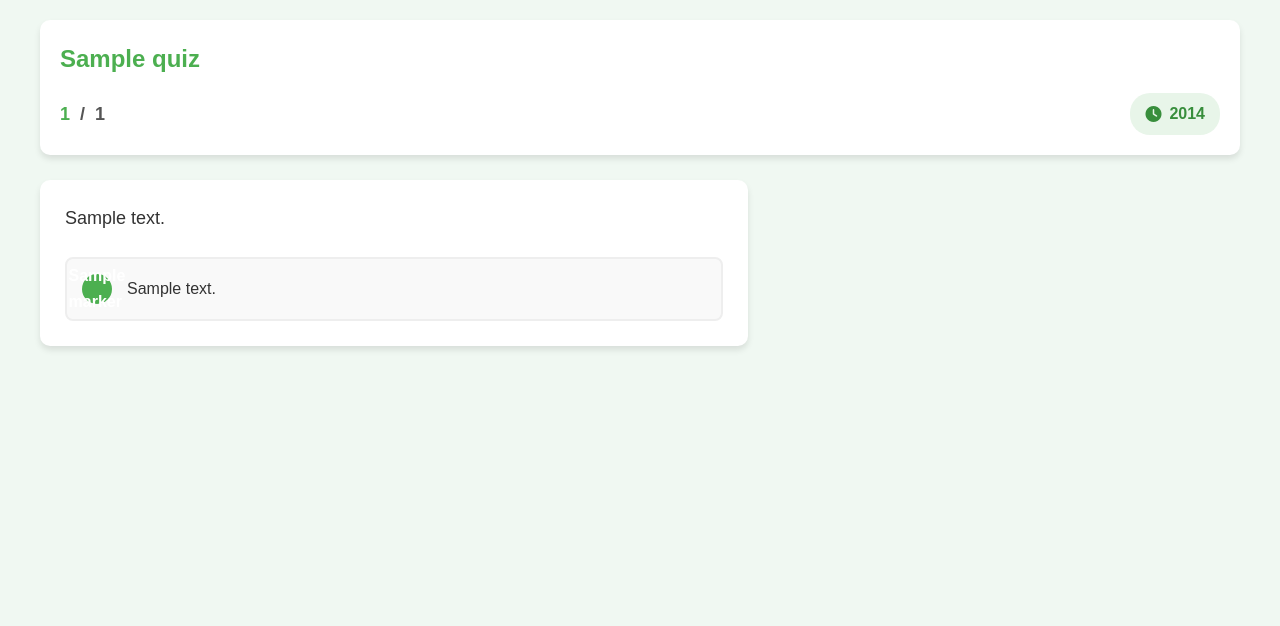
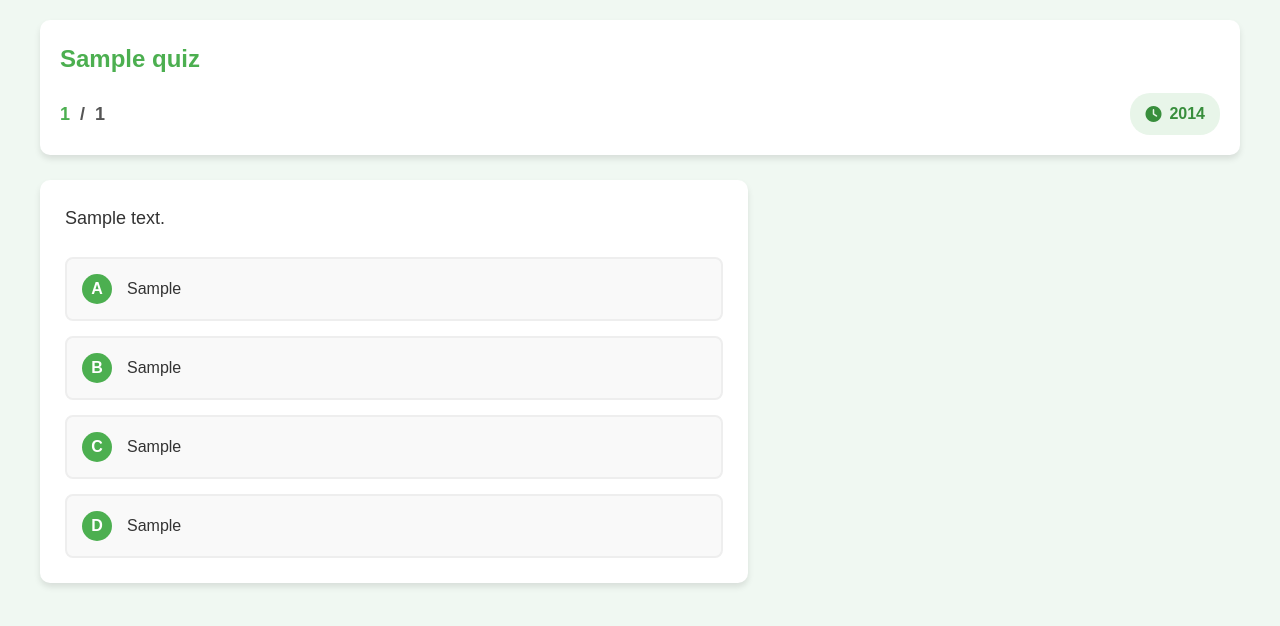
Before and after one commit to Thrithwaka/LearnLens, a Python web app: template templates/take_quiz.html in a window 1280 px wide. Shown: the top 626 px of the page. Run offline with Jinja, Linux system fonts and the light colour scheme; the template is opened without the code that fills it: most values are stand-ins (such as "Sample title", 1, 10 or a date in 2020); some libraries are stand-ins or nearby versions.

Commit message:
Update app logic and quiz-related templates

```diff
--- a/app.py
+++ b/app.py
@@ -1338,6 +1338,7 @@ def quiz_result(quiz_id):
         format_datetime=format_datetime,
         emotion_summary=emotion_summary
     )
+
 @app.route('/quiz/join/<access_code>')
 def join_quiz_by_link(access_code):
     """Join a quiz directly using an access code from a link"""
--- a/templates/take_quiz.html
+++ b/templates/take_quiz.html
@@ -184,20 +184,27 @@
                     </div>
                 {% endif %}
 
-                <!-- Updated options container -->
                 <div class="options-container">
-                    {% for option in options %}
-                    <div class="option" data-option="{{ option.key }}">
-                        <span class="option-marker">{{ option.marker }}</span>
-                        <span class="option-text">{{ option.text }}</span>
+                    <div class="option" data-option="option1">
+                        <span class="option-marker">A</span>
+                        <span class="option-text">{{ question.option1 }}</span>
                     </div>
-                    {% endfor %}
+
+                    <div class="option" data-option="option2">
+                        <span class="option-marker">B</span>
+                        <span class="option-text">{{ question.option2 }}</span>
+                    </div>
+
+                    <div class="option" data-option="option3">
+                        <span class="option-marker">C</span>
+                        <span class="option-text">{{ question.option3 }}</span>
+                    </div>
+
+                    <div class="option" data-option="option4">
+                        <span class="option-marker">D</span>
+                        <span class="option-text">{{ question.option4 }}</span>
+                    </div>
                 </div>
-
-                <!-- Hidden field to store option order -->
-                {% if quiz.shuffle_options %}
-                <input type="hidden" id="option_order" name="option_order" value="{{ options|map(attribute='key')|list|tojson }}">
-                {% endif %}
             </div>
 
             {% if use_facial_analysis %}
@@ -334,7 +341,6 @@
             let timeRemaining = quizData.timeLimit;
             let questionTimer;
             let overallTimer;
-            let startTime = Date.now(); // Track when the question was loaded
 
             // Question timer
             const questionTimerElement = document.getElementById('question-timer');
@@ -384,11 +390,6 @@
                 }, 1000);
             }
 
-            // Calculate answer time function
-            function calculateAnswerTime() {
-                return (Date.now() - startTime) / 1000; // Time in seconds
-            }
-
             // Option selection
             const options = document.querySelectorAll('.option');
             options.forEach(option => {
@@ -403,7 +404,7 @@
                     selectedOption = this.getAttribute('data-option');
 
                     // Store answer time
-                    answerTime = calculateAnswerTime();
+                    answerTime = quizData.timeLimit - timeRemaining;
 
                     // Auto-submit after a short delay
                     setTimeout(submitAnswer, 500);
@@ -426,14 +427,14 @@
             }
 
             // Initialize facial analysis if enabled
-            if (quizData.useFacialAnalysis === 'true') {
+            if (quizData.useFacialAnalysis) {
                 const toggleCameraBtn = document.getElementById('toggle-camera');
                 const cameraStatus = document.getElementById('camera-status');
                 const videoElement = document.getElementById('webcam');
 
                 // Set up camera toggle button
                 toggleCameraBtn.addEventListener('click', function() {
-                    if (!window.emotionDetectionActive) {
+                    if (!emotionDetectionActive) {
                         // Start camera
                         initializeEmotionDetection(videoElement, cameraStatus, toggleCameraBtn);
                     } else {
@@ -450,18 +451,10 @@
 
                 // Auto-start camera after a short delay
                 setTimeout(() => {
-                    if (toggleCameraBtn && !window.emotionDetectionActive) {
+                    if (toggleCameraBtn && !emotionDetectionActive) {
                         toggleCameraBtn.click();
                     }
                 }, 1000);
-            }
-
-            // Get current emotion data
-            function getCurrentEmotionData() {
-                if (!window.currentEmotions) {
-                    return {};
-                }
-                return window.currentEmotions;
             }
 
             // Submit answer function
@@ -472,13 +465,13 @@
 
                 // Default to the first option if nothing selected
                 if (!selectedOption) {
-                    selectedOption = document.querySelector('.option').getAttribute('data-option');
+                    selectedOption = 'option1';
                     answerTime = quizData.timeLimit;
                 }
 
                 // Get emotions data if facial analysis is enabled
                 let emotionsData = {};
-                if (quizData.useFacialAnalysis === 'true' && window.emotionDetectionActive) {
+                if (quizData.useFacialAnalysis && emotionDetectionActive) {
                     emotionsData = getCurrentEmotionData();
                 }
 
@@ -487,29 +480,20 @@
                 formData.append('answer', selectedOption);
                 formData.append('answer_time', answerTime);
 
-                // Add option order if shuffled
-                const optionOrderField = document.getElementById('option_order');
-                if (optionOrderField) {
-                    formData.append('option_order', optionOrderField.value);
-                }
-
                 // Add emotions data if available
                 if (Object.keys(emotionsData).length > 0) {
                     formData.append('emotions_data', JSON.stringify(emotionsData));
                 }
 
                 // Stop emotion detection
-                if (quizData.useFacialAnalysis === 'true' && window.emotionDetectionActive) {
+                if (quizData.useFacialAnalysis && emotionDetectionActive) {
                     stopEmotionDetection();
                 }
 
                 // Submit answer to server
                 fetch(quizData.submitUrl, {
                     method: 'POST',
-                    body: formData,
-                    headers: {
-                        'X-Requested-With': 'XMLHttpRequest'
-                    }
+                    body: formData
                 })
                 .then(response => response.json())
                 .then(data => {
```
Also changed, not shown: templates/quiz_result.html (+5 -12 lines).
